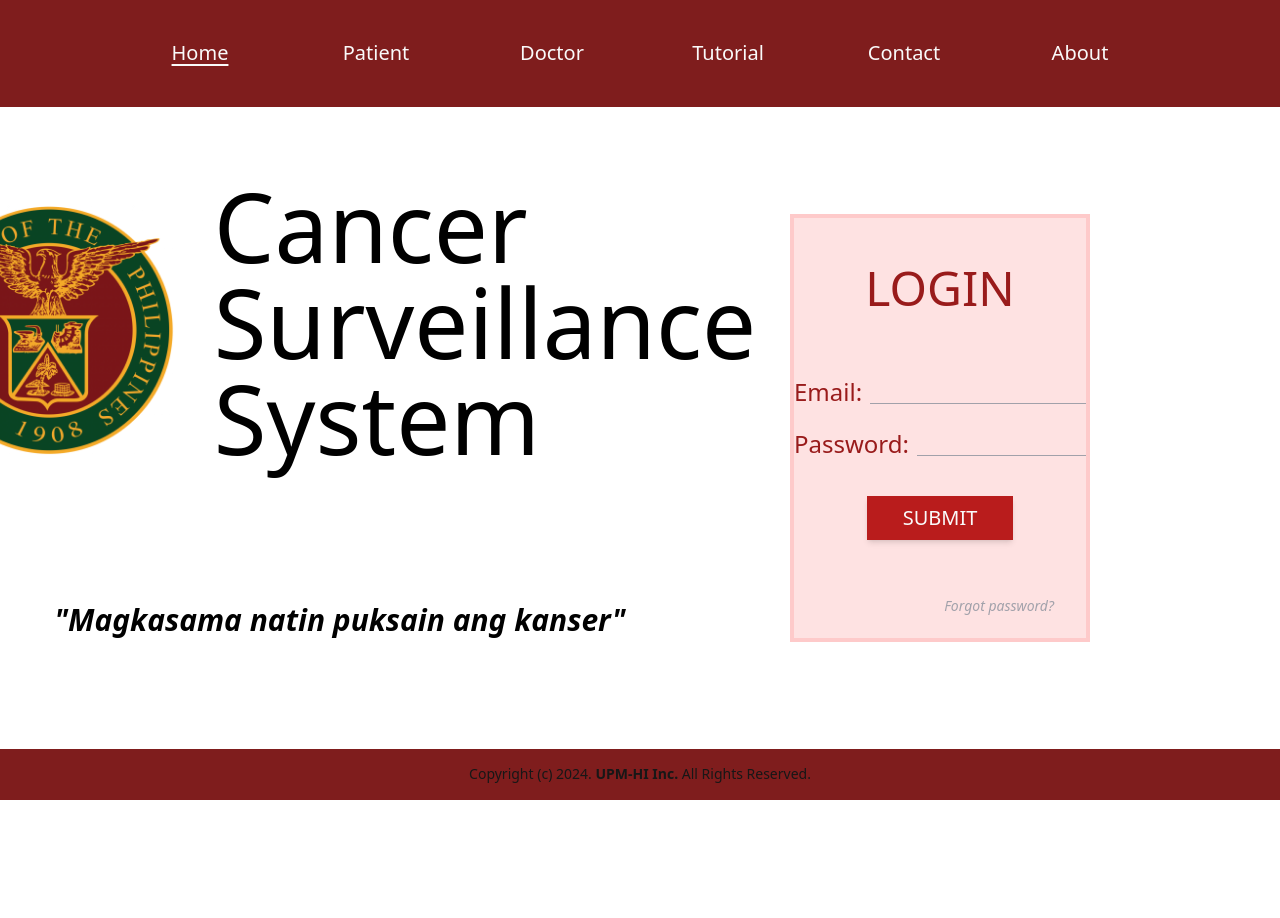
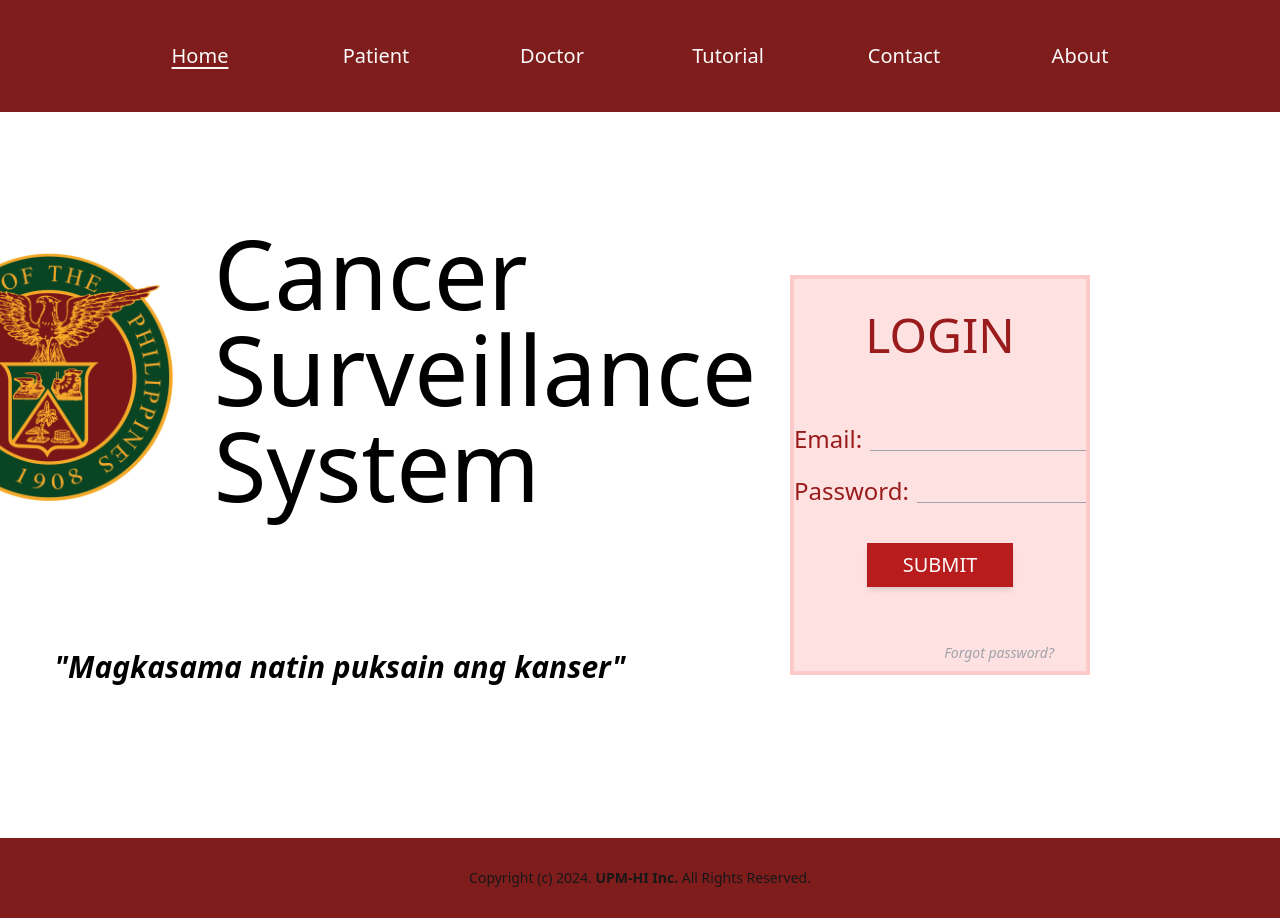
Before and after one commit to CurrieParinas/cancer-surveillance-system, a Next.js app: page / in a window 1280 px wide. Before the commit the page ends 800 px from the top, so only its background shows below. Built offline with nearby package versions, Linux system fonts and the light colour scheme.

Commit message:
Cbparinas/css 37 fe patient static page (#5)
* [Feat][Currie] - added patient page

* fix - added leftover fix

```diff
--- a/src/app/(main)/layout.tsx
+++ b/src/app/(main)/layout.tsx
@@ -1,19 +1,19 @@
 import { Sidebar } from "@/components/atoms/sidebar";
-import { LoginFooter, Login, LoginNavbar } from "@/components/organisms/login";
+import { LoginFooter, LoginNavbar } from "@/components/organisms/login";
 
 interface RootLayoutProps {
   children: React.ReactNode;
 }
 
-const hasUser = false;
+export const hasUser = false;
 
 export default function RootLayout({ children }: RootLayoutProps) {
   return (
-    <div className="flex h-screen bg-white ">
+    <div className="flex bg-white">
       {!hasUser ? (
-        <div className="h-full w-full flex flex-col items-center">
+        <div className="w-full">
           <LoginNavbar />
-          <Login />
+          {children}
           <LoginFooter />
         </div>
       ) : (
@@ -21,7 +21,8 @@ export default function RootLayout({ children }: RootLayoutProps) {
           <Sidebar />
           {children}
         </>
-      )}
-    </div>
+      )
+      }
+    </div >
   );
 }
--- a/src/app/(main)/page.tsx
+++ b/src/app/(main)/page.tsx
@@ -1,8 +1,20 @@
 import React from 'react'
+
+import { hasUser } from './layout'
+import { Login } from '@/components/organisms/login'
 
 const HomePage = () => {
   return (
-    <div>HomePage</div>
+    <div className=''>
+      {!hasUser ? (
+        <div className="w-full flex flex-col items-center">
+          <Login />
+        </div>
+      ) : (
+        <div className=''>
+          Homepage
+        </div>
+      )}</div>
   )
 }
 
--- /dev/null
+++ b/src/app/(main)/patient/page.tsx
@@ -0,0 +1,82 @@
+import { Button } from '@/components/ui/button'
+import { Label } from '@/components/ui/label'
+import { CircleCheckBig } from 'lucide-react'
+import Image from 'next/image'
+import React from 'react'
+
+const Patient = () => {
+  return (
+    <div className='w-full text-black p-16 flex flex-col '>
+      <Label className='text-xl'>Cancer Surveillance System</Label>
+      <div className='py-14 w-full text-center'>
+        <Label className='kalam-font text-9xl text-red-500'>Bahagi </Label>
+        <Label className='kalam-font text-9xl'>ka ng iyong paggaling</Label>
+      </div>
+      <div className='flex pt-20'>
+        <div className='w-1/2'>
+          <Image src={""} width={250} height={250} className='shrink-0 object-contain' alt='upm-logo' />
+        </div>
+        <div className='w-1/2 flex flex-col pb-20'>
+          <Label className='text-xl font-normal'>Why choose CSS?</Label>
+          <Label className='text-6xl py-8 font-normal'>We are patient-centered</Label>
+          <Label className='text-2xl font-normal'>Choose the Cancer Surveillance System (CSS) for a smarter, more supportive approach to your healthcare. Our system brings everything you need into one easy-to-use application, making it simple to stay on top of your treatment and connect with your healthcare team. Experience a streamlined, personalized care journey that puts you at the center of your health management.</Label>
+        </div>
+      </div>
+      <div className='flex flex-col py-16'>
+        <Label className='text-xl font-normal'>What CSS offers?</Label>
+        <Label className='text-6xl py-8 font-normal'>Seamless cancer care experience</Label>
+        <Label className='text-xl font-normal'>The CSS enables patients or their caregivers to:</Label>
+      </div>
+      <div className='flex flex-row justify-center items-center w-full px-20'>
+        {/* Be Notified */}
+        <div className='w-1/5 px-8 text-center flex flex-col gap-4 justify-center items-center'>
+          <CircleCheckBig size={120} />
+          <Label className='text-3xl font-normal'>Be notified</Label>
+          <Label className='text-xl font-normal'>about follow-up treatments and laboratory workups via email and in-app alerts</Label>
+        </div>
+
+        {/* Submit */}
+        <div className='w-1/5 px-8 text-center flex flex-col gap-4 justify-center items-center'>
+          <CircleCheckBig size={120} />
+          <Label className='text-3xl font-normal'>Submit</Label>
+          <Label className='text-xl font-normal'>laboratory workups related to the treatment plan</Label>
+        </div>
+
+        {/* Track */}
+        <div className='w-1/5 px-8 flex flex-col text-center gap-4 justify-center items-center'>
+          <CircleCheckBig size={120} />
+          <Label className='text-3xl font-normal'>Track</Label>
+          <Label className='text-xl font-normal'>treatment plan history and progress</Label>
+        </div>
+
+        {/* Interact */}
+        <div className='w-1/5 px-8 flex flex-col justify-center gap-4 text-center items-center'>
+          <CircleCheckBig size={120} />
+          <Label className='text-3xl font-normal'>Interact</Label>
+          <Label className='text-xl font-normal'>with healthcare providers remotely</Label>
+        </div>
+
+        {/* Access */}
+        <div className='w-1/5 px-8 flex flex-col justify-center gap-4 items-center text-center '>
+          <CircleCheckBig size={120} />
+          <Label className='text-3xl font-normal'>Access</Label>
+          <Label className='text-xl font-normal'>support materials related to CSS and cancer care</Label>
+        </div>
+      </div>
+
+      <div className='w-full flex gap-5 py-20 justify-center'>
+        <Label className='text-6xl'>Sa CSS, </Label>
+        <Label className='text-red-500 text-6xl'>katuwang </Label>
+        <Label className='text-6xl'>mo ang iyong doktor</Label>
+      </div>
+
+      <Label className='text-xl font-normal'>Interested? Learn more.</Label>
+      <div className='flex pt-10 gap-8'>
+        <Button className='bg-red-700 hover:bg-red-900 rounded-none h-11 shadow-md text-xl'>How to use CSS</Button>
+        <Button className='bg-red-700 hover:bg-red-900 rounded-none h-11 shadow-md text-xl'>How to use CSS</Button>
+      </div>
+    </div>
+  )
+}
+
+export default Patient
--- a/src/app/globals.css
+++ b/src/app/globals.css
@@ -92,3 +92,7 @@ body {
     @apply bg-background text-foreground;
   }
 }
+
+.kalam-font {
+  font-family: var(--font-kalam);
+}
--- a/src/app/layout.tsx
+++ b/src/app/layout.tsx
@@ -1,5 +1,12 @@
 import "./globals.css";
 import type { Metadata } from "next";
+import { Kalam } from "next/font/google"
+
+const kalam = Kalam({
+  subsets: ["latin"],
+  weight: "400",
+  variable: "--font-kalam",
+});
 
 export const metadata: Metadata = {
   title: "Home - Cancer Surveillance System",
@@ -12,7 +19,7 @@ export default function RootLayout({
   children: React.ReactNode;
 }) {
   return (
-    <html lang="en">
+    <html lang="en" className={`${kalam.variable}`}>
       <body>{children}</body>
     </html>
   );
--- a/src/components/organisms/login.tsx
+++ b/src/components/organisms/login.tsx
@@ -11,7 +11,7 @@ import { Input } from '../ui/input'
 
 export const Login = () => {
   return (
-    <div className='w-full flex h-full px-10'>
+    <div className='w-full flex px-10 py-[73px]'>
       <div className='flex flex-col w-1/2 justify-center items-center'>
         <div className='flex px-16 justify-center items-center gap-10 py-10'>
           <Image src={Logo} width={250} height={250} className='shrink-0 object-contain' alt='upm-logo' />
@@ -28,7 +28,7 @@ export const Login = () => {
 
 export const LoginForm = () => {
   return (
-    <div className='h-4/6 w-3/6 bg-red-100 text-red-800 flex justify-center items-center border-4 border-red-200 flex-col'>
+    <div className='w-3/6 bg-red-100 text-red-800 flex justify-center items-center border-4 border-red-200 flex-col'>
       <div className='flex flex-col items-center justify-center'>
         <Label className='text-5xl py-8'>LOGIN</Label>
         <form className='space-y-5 py-8'>
@@ -60,7 +60,7 @@ export const LoginNavbar = () => {
   const isActive = (path: string) => pathname === path;
 
   return (
-    <div className='h-1/6 w-full bg-red-900 flex justify-center items-center'>
+    <div className='w-full h-28 bg-red-900 flex justify-center items-center'>
       <Button
         onClick={() => router.push("/")}
         className={`w-44 bg-transparent shadow-none text-xl py-6 hover:bg-transparent hover:underline underline-offset-4 ${isActive("/") ? 'underline' : ''}`}
@@ -103,7 +103,7 @@ export const LoginNavbar = () => {
 
 export const LoginFooter = () => {
   return (
-    <div className='h-16 w-full bg-red-900 flex justify-center items-center'>
+    <div className='w-full h-20 bg-red-900 flex justify-center items-center'>
       <Label>Copyright (c) 2024. <b>UPM-HI Inc.</b> All Rights Reserved.</Label>
     </div>
   )
```
